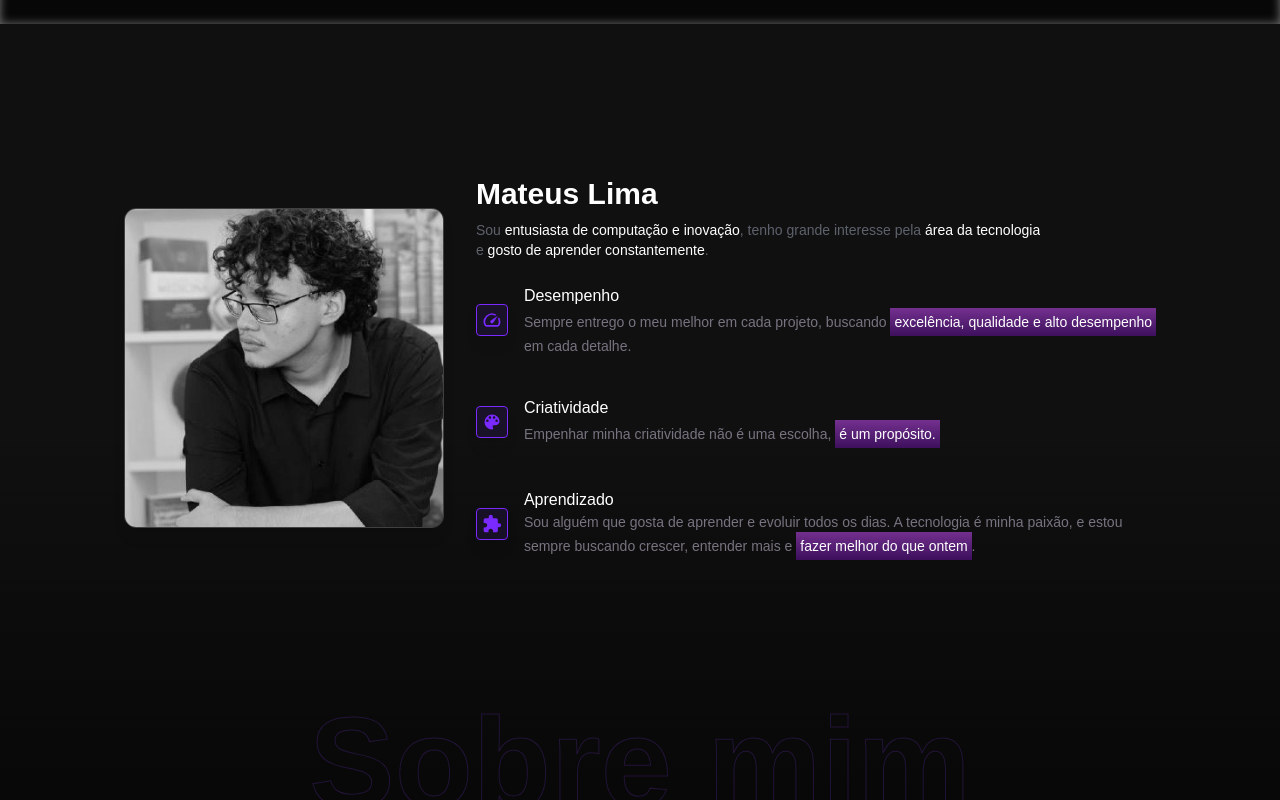
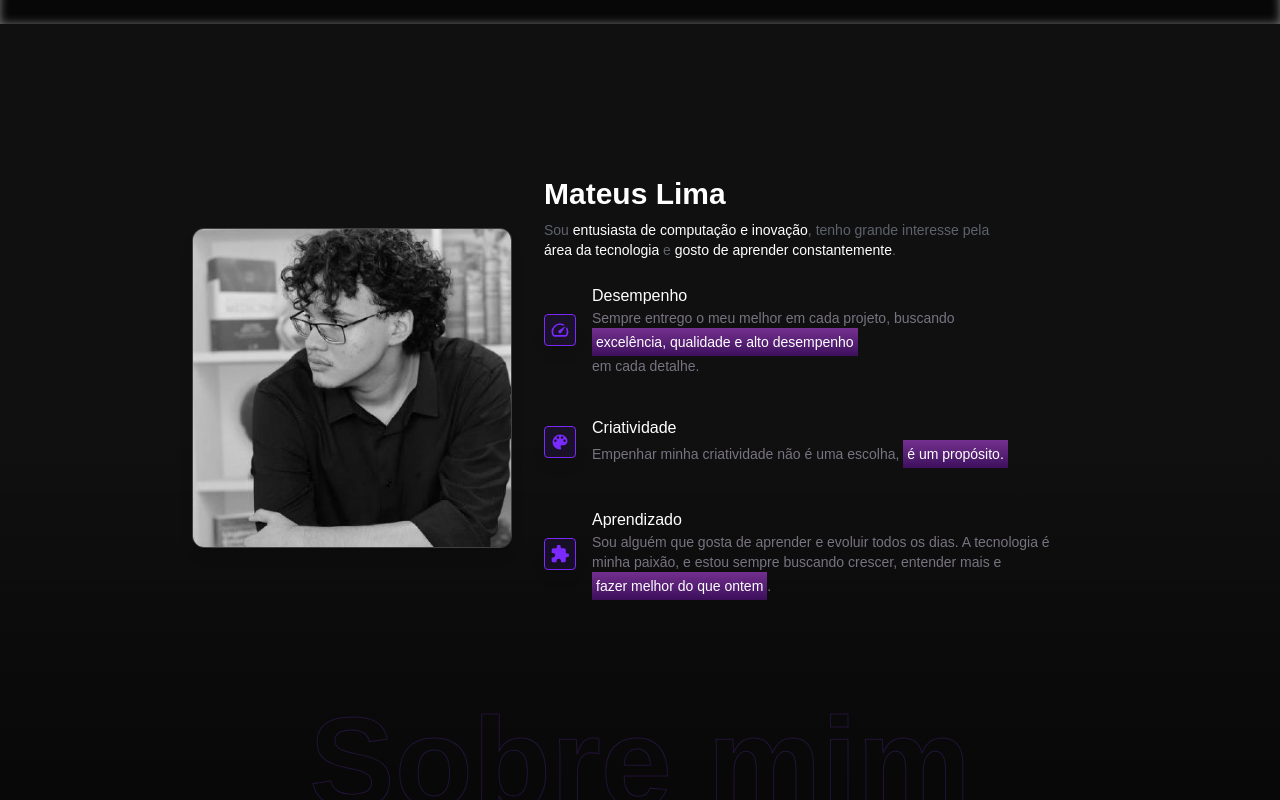
Before and after one commit to mateus-bsod/portfolio, a Next.js app: page / in a window 1280 px wide. Shown: the part 776-1576 px from the top of the page. Built offline with nearby package versions, Linux system fonts and the light colour scheme; grey boxes are pictures that could not be loaded.

Commit message:
whitespace-normal add

```diff
--- a/app/page.tsx
+++ b/app/page.tsx
@@ -83,7 +83,7 @@ export default function Page() {
 
 						<h2 className="text-center text-4xl font-semibold max-w-2xl"><span className="bg-gradient-to-t from-[var(--color-gradient-indigo-dark)] to-transparent p-1 bg-left rounded inline-block bg-no-repeat">{dev.desenvolvedor["dev"]}</span></h2>
 
-						<p className="text-[var(--color-text-gray-light)] text-sm mt-2 mb-4">Desenvolvedor Full-Stack focado em <a className="text-[var(--color-text-white)]">sistemas, automações e integrações</a>.</p>
+						<p className="text-[var(--color-text-gray-light)] text-sm mt-2 mb-4 whitespace-normal">Desenvolvedor Full-Stack focado em <a className="text-[var(--color-text-white)]">sistemas, automações e integrações</a>.</p>
 
 						<div className="relative flex justify-center items-center gap-4">
 							<div className="flex items-center gap-2 text-sm text-[var(--color-primary-accent)] bg-[var(--color-bg-overlay)]/50 border border-[var(--color-border-purple)] rounded-full px-4 py-1">
@@ -160,8 +160,8 @@ export default function Page() {
 
 						<div className="w-full md:w-auto">
 							<h1 className="text-3xl font-semibold text-center md:text-left">{dev.desenvolvedor["dev.nome"]}</h1>
-							<p className="text-sm text-[var(--color-text-gray-medium)] mt-2 text-center md:text-left">
-								Sou <span className="bg-[var(--color-text-white)] inline-block text-transparent bg-clip-text">{dev.desenvolvedor["dev.é"]}</span>, tenho grande interesse pela <span className="bg-[var(--color-text-white)] inline-block text-transparent bg-clip-text">{dev.desenvolvedor["dev.gosta"]}</span><br/> e <span className="bg-[var(--color-text-white)] inline-block text-transparent bg-clip-text">gosto de aprender constantemente</span>.
+							<p className="text-sm text-[var(--color-text-gray-medium)] mt-2 text-center md:text-left whitespace-normal">
+								Sou <span className="bg-[var(--color-text-white)] inline-block text-transparent bg-clip-text">{dev.desenvolvedor["dev.é"]}</span>, tenho grande interesse pela <span className="bg-[var(--color-text-white)] inline-block text-transparent bg-clip-text">{dev.desenvolvedor["dev.gosta"]}</span> e <span className="bg-[var(--color-text-white)] inline-block text-transparent bg-clip-text">gosto de aprender constantemente</span>.
 							</p>
 
 							<div className="flex flex-col gap-6 md:gap-10 mt-6">
@@ -177,7 +177,7 @@ export default function Page() {
 
 									<div>
 										<h3 className="text-sm md:text-base font-medium text-[var(--color-text-white)]">Desempenho</h3>
-										<p className="text-xs md:text-sm text-[var(--color-text-gray-dark)]">Sempre entrego o meu melhor em cada projeto, buscando <span className="bg-gradient-to-t from-[rgba(var(--color-gradient-dark-rgb),0.6)] to-[rgba(var(--color-gradient-light-rgb),0.6)] text-[var(--color-text-white)] p-1 bg-left inline-block bg-no-repeat">excelência, qualidade e alto desempenho</span><br/> em cada detalhe.</p>
+										<p className="text-xs md:text-sm text-[var(--color-text-gray-dark)] whitespace-normal">Sempre entrego o meu melhor em cada projeto, buscando <span className="bg-gradient-to-t from-[rgba(var(--color-gradient-dark-rgb),0.6)] to-[rgba(var(--color-gradient-light-rgb),0.6)] text-[var(--color-text-white)] p-1 bg-left inline-block bg-no-repeat">excelência, qualidade e alto desempenho</span><br/> em cada detalhe.</p>
 									</div>
 								</div>
 								<div className="flex items-center gap-3 md:gap-4">
@@ -191,7 +191,7 @@ export default function Page() {
 
 									<div>
 										<h3 className="text-sm md:text-base font-medium text-[var(--color-text-white)]">Criatividade</h3>
-										<p className="text-xs md:text-sm text-[var(--color-text-gray-dark)]">Empenhar minha criatividade não é uma escolha, <span className="bg-gradient-to-t from-[rgba(var(--color-gradient-dark-rgb),0.6)] to-[rgba(var(--color-gradient-light-rgb),0.6)] text-[var(--color-text-white)] p-1 bg-left inline-block bg-no-repeat">é um propósito.</span></p>
+										<p className="text-xs md:text-sm text-[var(--color-text-gray-dark)] whitespace-normal">Empenhar minha criatividade não é uma escolha, <span className="bg-gradient-to-t from-[rgba(var(--color-gradient-dark-rgb),0.6)] to-[rgba(var(--color-gradient-light-rgb),0.6)] text-[var(--color-text-white)] p-1 bg-left inline-block bg-no-repeat">é um propósito.</span></p>
 									</div>
 								</div>
 								<div className="flex items-center gap-3 md:gap-4">
@@ -206,7 +206,7 @@ export default function Page() {
 									<div>
 
 										<h3 className="text-sm md:text-base font-medium text-[var(--color-text-white)]">Aprendizado</h3>
-										<p className="text-xs md:text-sm text-[var(--color-text-gray-dark)]">Sou alguém que gosta de aprender e evoluir todos os dias. A tecnologia é minha paixão, e estou <br/>sempre buscando crescer, entender mais e <span className="bg-gradient-to-t from-[rgba(var(--color-gradient-dark-rgb),0.6)] to-[rgba(var(--color-gradient-light-rgb),0.6)] text-[var(--color-text-white)] p-1 bg-left inline-block bg-no-repeat">fazer melhor do que ontem</span>.</p>
+										<p className="text-xs md:text-sm text-[var(--color-text-gray-dark)] whitespace-normal">Sou alguém que gosta de aprender e evoluir todos os dias. A tecnologia é minha paixão, e estou sempre buscando crescer, entender mais e <span className="bg-gradient-to-t from-[rgba(var(--color-gradient-dark-rgb),0.6)] to-[rgba(var(--color-gradient-light-rgb),0.6)] text-[var(--color-text-white)] p-1 bg-left inline-block bg-no-repeat">fazer melhor do que ontem</span>.</p>
 									</div>
 								</div>
 							</div>
```
